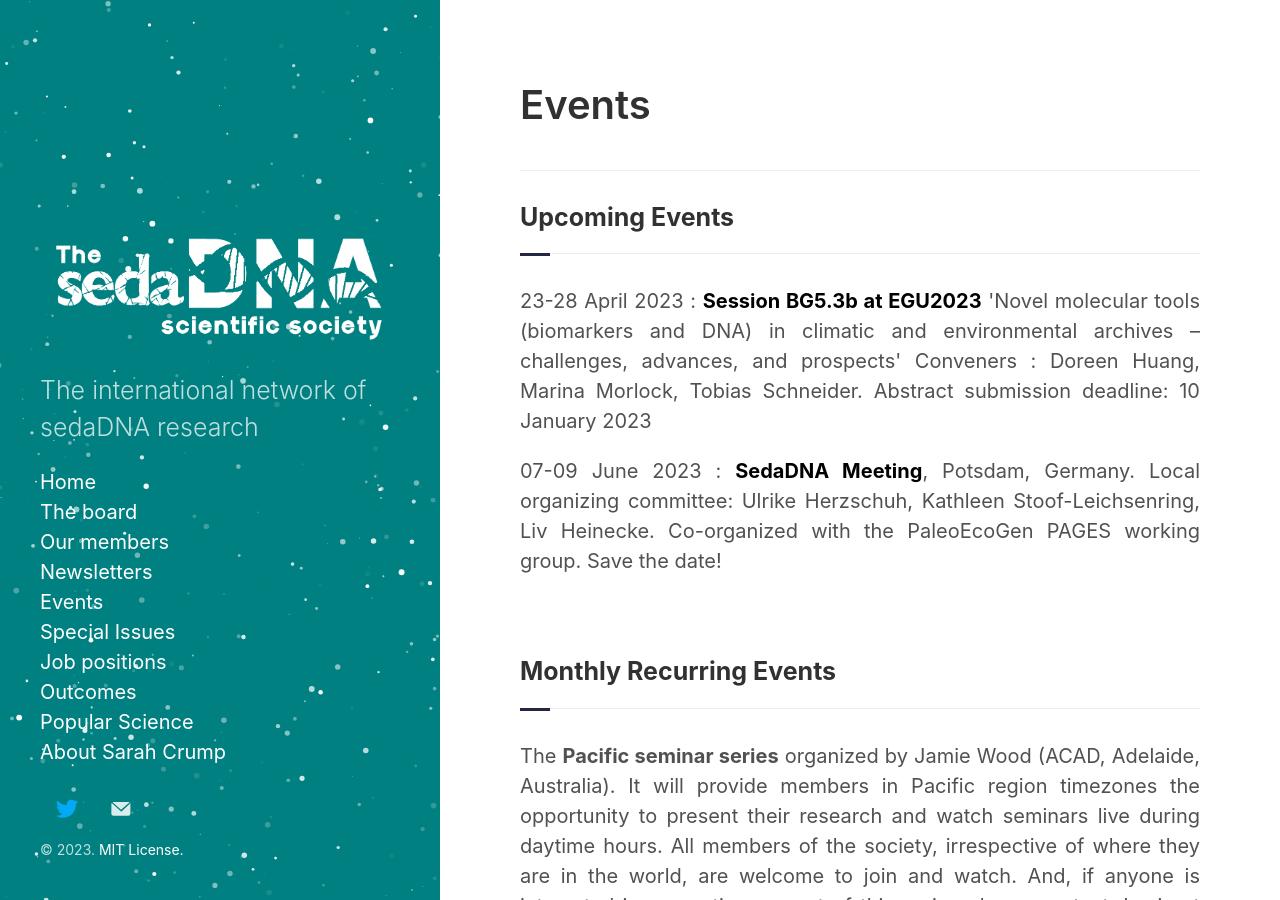
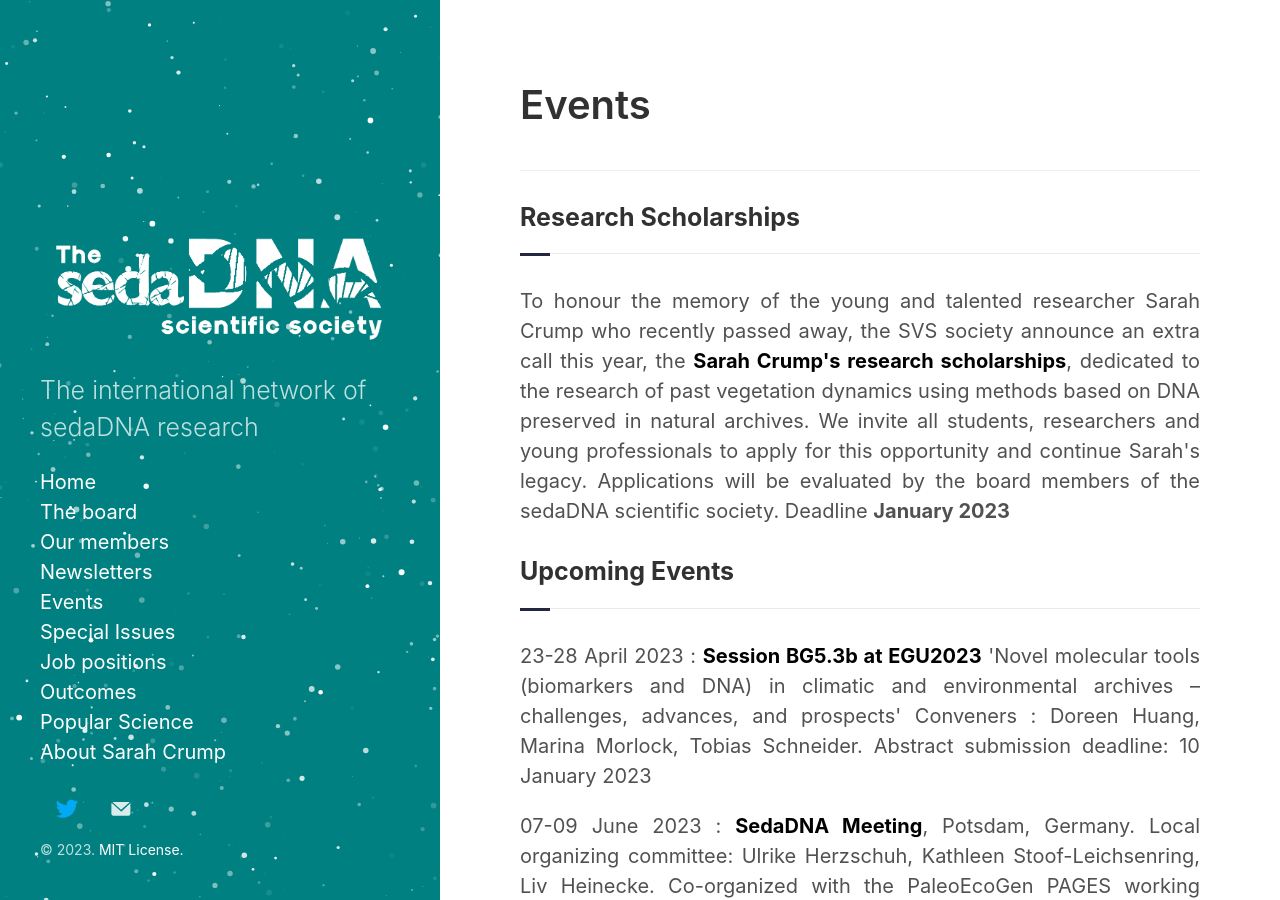
Before and after one commit to sedadna/sedadna.github.io, a Jekyll site: the page built from category/events.md, in a window 1280 px wide and 900 px high. Built offline with Jekyll 4.4.1, drawn with Linux system fonts in a browser that asks for light colours.

Commit message:
Update events.md

```diff
--- a/category/events.md
+++ b/category/events.md
@@ -6,7 +6,12 @@ title: Events
 ---
 
 <div class="intro">
-<h3 class="section-title underline">Upcoming Events</h3>
+
+ <h3 class="section-title underline">Research Scholarships</h3>
+<p> To honour the memory of the young and talented researcher Sarah Crump who recently passed away, the SVS society announce an extra call this year, the <a href="https://sites.google.com/view/svsplantgeogr/scholarships" target="_blank"><b>Sarah Crump's research scholarships</b></a>, dedicated to the research of past vegetation dynamics using methods based on DNA preserved in natural archives. We invite all students, researchers and young professionals to apply for this opportunity and continue Sarah's legacy. Applications will be evaluated by the board members of the sedaDNA scientific society. Deadline <b>January 2023</b>
+<br>
+
+ <h3 class="section-title underline">Upcoming Events</h3>
 <p>23-28 April 2023 : <a href="https://meetingorganizer.copernicus.org/EGU23/session/45007" target="_blank"><b>Session BG5.3b at EGU2023</b></a> 'Novel molecular tools (biomarkers and DNA) in climatic and environmental archives – challenges, advances, and prospects' Conveners : Doreen Huang, Marina Morlock, Tobias Schneider. Abstract submission deadline: 10 January 2023</p>
 <p>07-09 June 2023 : <a href="https://docs.google.com/document/d/13tvQSsiWDWVYNwo638D9ByT3cKc1HLZsXTSC_3GRtSY/edit?usp=sharing" target="_blank"><b>SedaDNA Meeting</b></a>, Potsdam, Germany. Local organizing committee: Ulrike Herzschuh, Kathleen Stoof-Leichsenring, Liv Heinecke. Co-organized with the PaleoEcoGen PAGES working group.  Save the date!</p>
 
```
